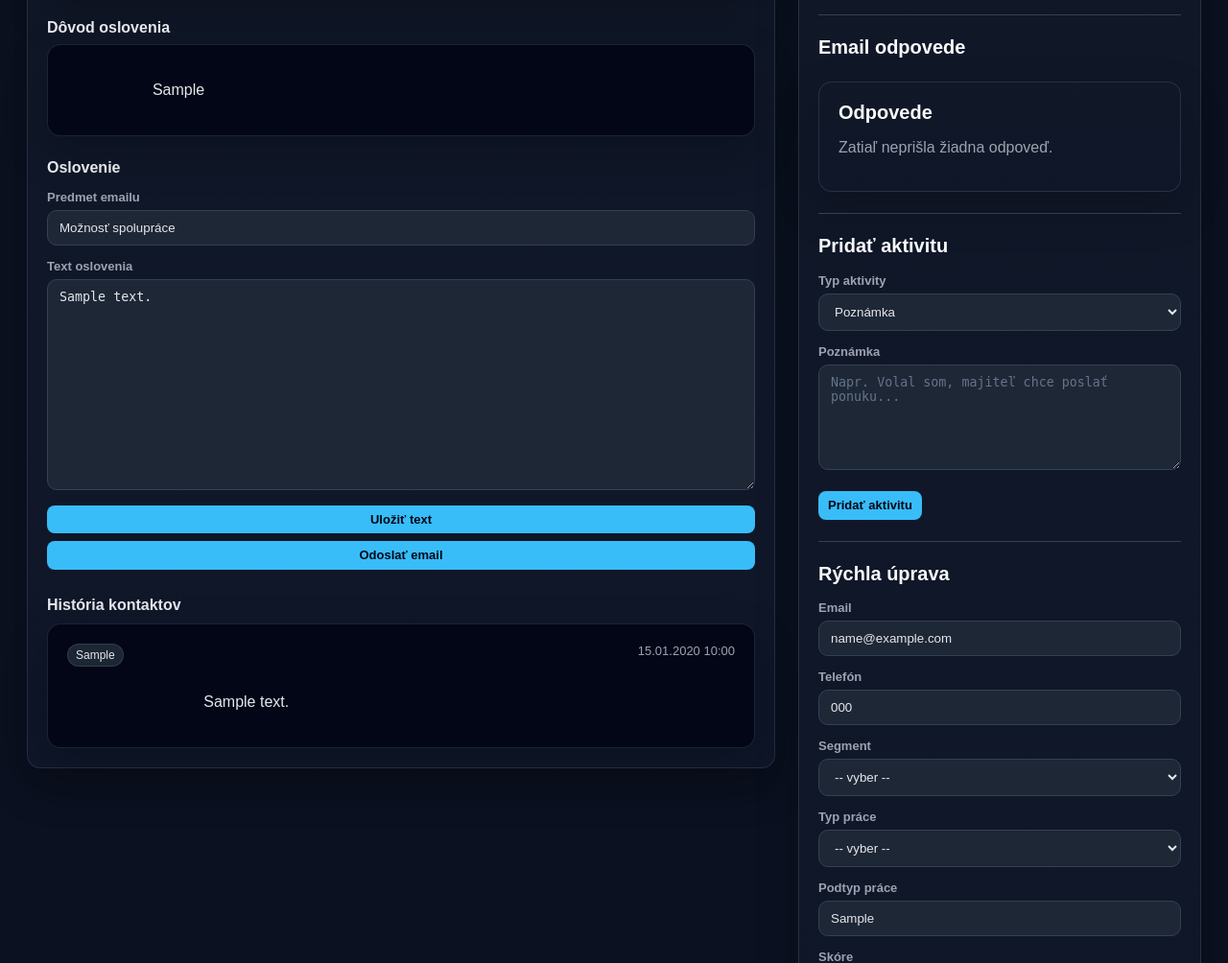
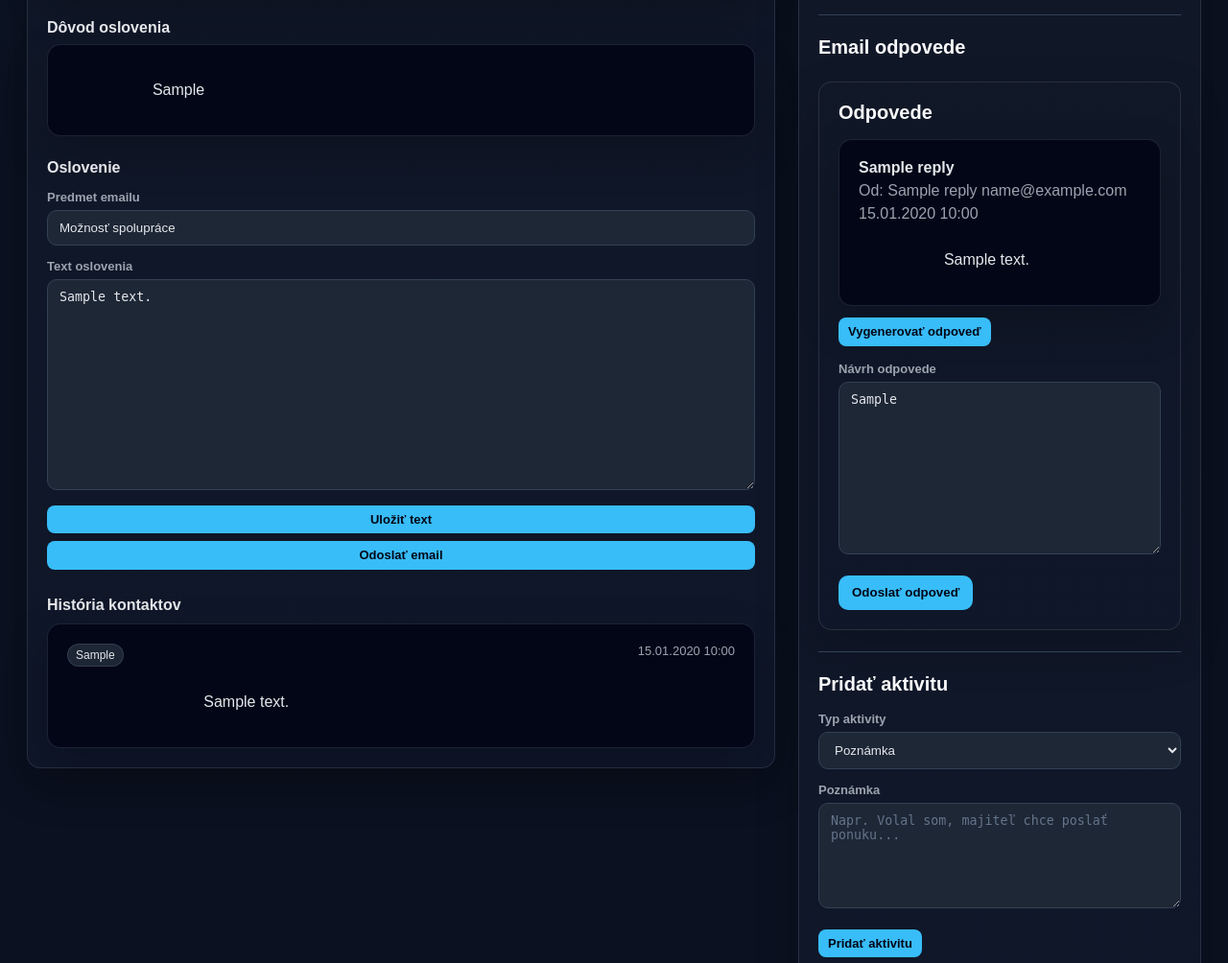
Before and after one commit to jozo252/lead_agent, a Flask app: page /lead/1 in a window 1280 px wide. Shown: the part 710-1714 px from the top of the page at 96% size. Run offline with Flask 3, Linux system fonts and the light colour scheme; tables that the repository leaves empty hold one stand-in row (values such as "Sample post").

Commit message:
Update lead_detail.html

```diff
--- a/templates/lead_detail.html
+++ b/templates/lead_detail.html
@@ -271,8 +271,8 @@
        <section class="card" style="margin-top: 24px;">
     <h2>Odpovede</h2>
 
-    {% if replies %}
-        {% for reply in replies %}
+    {% if email_replies %}
+        {% for reply in email_replies %}
             <div class="card" style="margin-bottom: 12px; background: #020617;">
                 <strong>{{ reply.subject or "Bez predmetu" }}</strong>
 
```
